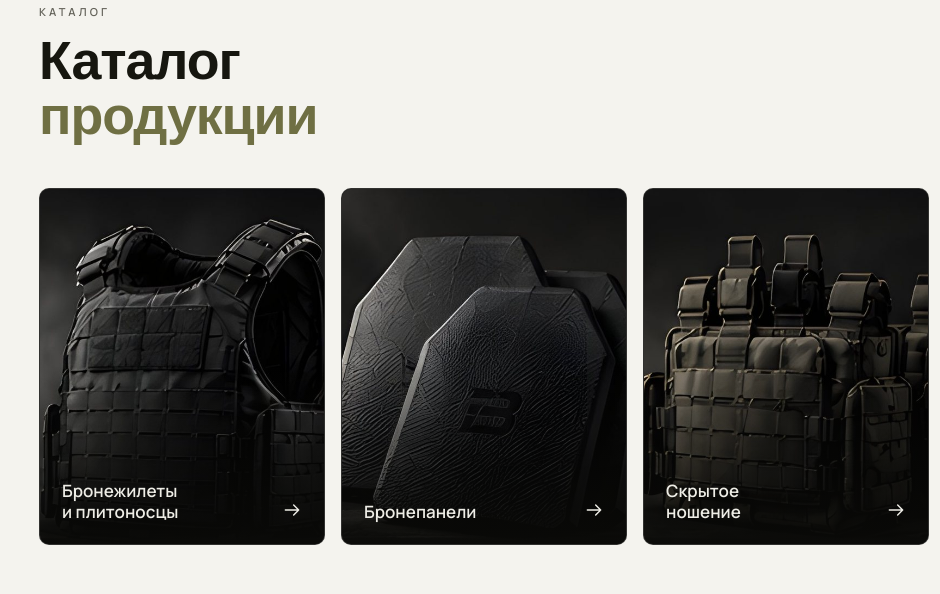
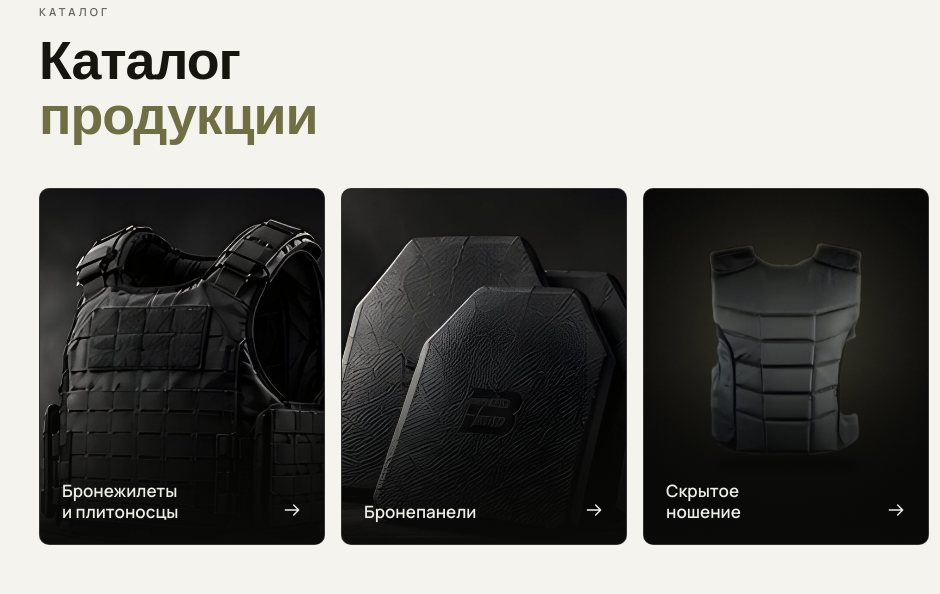
Before and after one commit to topikan/baltactics, a plain HTML site: page index.html in a window 1280 px wide. Shown: the part 1002-1596 px from the top of the page, 0-940 px from the left. Drawn offline with Linux system fonts and the light colour scheme; a web font is replaced by a local one.

Commit message:
Категория «Скрытое ношение»: реальный жилет магазина вместо сгенерированной картинки
Co-Authored-By: Claude Opus 5.5 <noreply@anthropic.com>
Claude-Session: https://claude.ai/code/session_016Jipq3y9rwzSJPnUNCnATf

```diff
--- a/assets/js/main.js
+++ b/assets/js/main.js
@@ -27,8 +27,8 @@
     { id: 'ins-34', cat: 'insoles', title: 'Кевларовые стельки 3,4 мм', price: 1900, img: IMG + 'kevlar_insoles_5.webp', colors: ['Милитари'], meta: 'Толщина 3,4 мм · размеры 40–46' },
     { id: 'bogatyr', cat: 'concealed', title: 'Жилет скрытого ношения «Русский Богатырь»', price: 0, img: IMG + 'concealed_carry_vest_russky_bogatyr_1_0.webp', colors: C3, meta: 'Размеры: ' + S3, tag: 'Новинка' },
     { id: 'vest-line', cat: 'vests', title: 'Линейка жилетов', price: 0, img: IMG + 'vest_1_0.webp', colors: C3, meta: 'Размеры: ' + S3 },
-    { id: 'jacket', cat: 'other', title: 'Куртка «Броне»', price: 0, img: 'assets/img/cat-pouches.jpg', cover: true, meta: 'Размеры: ' + S3 },
-    { id: 'blanket', cat: 'other', title: 'Противоосколочное одеяло', price: 0, img: 'assets/img/cat-vest.jpg', cover: true, colors: ['Чёрный'], meta: 'Односпальное, полуторное, двуспальное' }
+    { id: 'jacket', cat: 'other', title: 'Куртка «Броне»', price: 0, img: 'assets/img/placeholder.svg', cover: true, meta: 'Размеры: ' + S3 },
+    { id: 'blanket', cat: 'other', title: 'Противоосколочное одеяло', price: 0, img: 'assets/img/placeholder.svg', cover: true, colors: ['Чёрный'], meta: 'Односпальное, полуторное, двуспальное' }
   ];
   var byId = {}; PRODUCTS.forEach(function (p) { byId[p.id] = p; });
 
--- a/index.html
+++ b/index.html
@@ -191,7 +191,7 @@
         <span class="cat__title">Бронепанели</span><svg class="i cat__arrow"><use href="#i-arrow"/></svg>
       </a>
       <a href="#products" class="cat" data-tab-jump="concealed">
-        <img src="assets/img/cat-pouches.jpg" alt="Скрытое ношение" loading="lazy">
+        <img src="assets/img/cat-concealed.jpg" alt="Скрытое ношение" loading="lazy">
         <span class="cat__title">Скрытое<br>ношение</span><svg class="i cat__arrow"><use href="#i-arrow"/></svg>
       </a>
       <a href="#products" class="cat" data-tab-jump="insoles">
```
Also changed, not shown: assets/img/cat-concealed.jpg (added), assets/img/cat-pouches.jpg (deleted).
